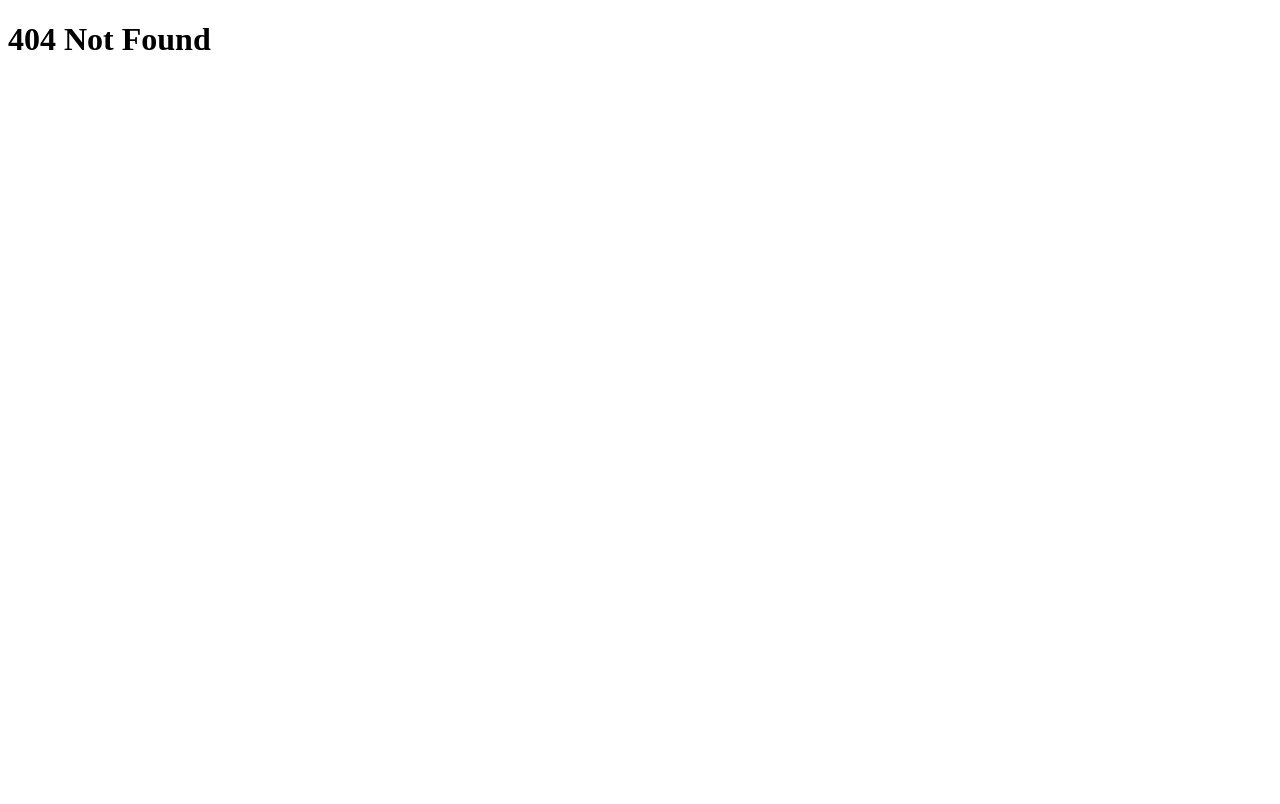
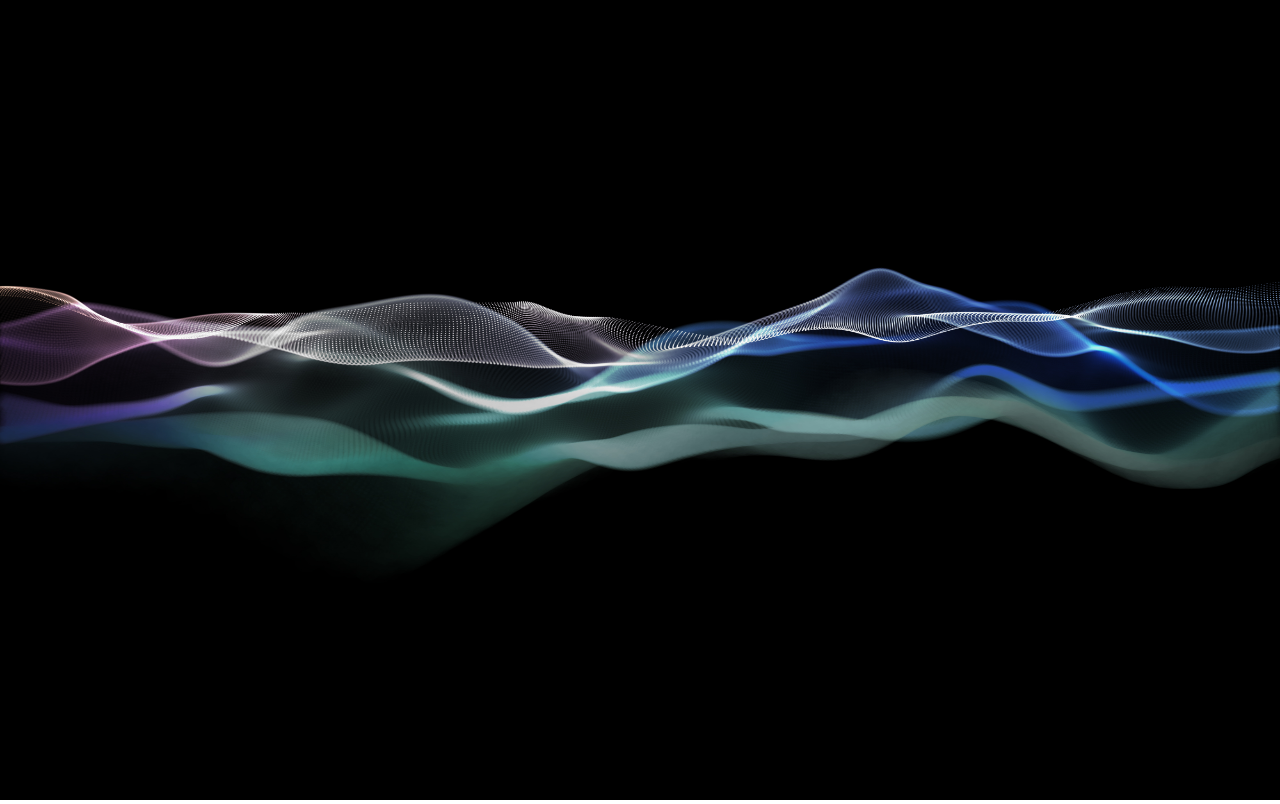
Before and after one commit to swy0123/VOSS, a React (Vite) app in the folder front-end/: page /selectsinglepractice in a window 1280 px wide. Before the commit this address had no page. Built offline with nearby package versions, Linux system fonts and the light colour scheme.

Commit message:
feat: SelectSinglePractice 페이지 생성

```diff
--- a/front-end/index.html
+++ b/front-end/index.html
@@ -6,7 +6,7 @@
     <meta name="viewport" content="width=device-width, initial-scale=1.0" />
     <title>Vite + React + TS</title>
   </head>
-  <body>
+  <body style="margin: 0;">
     <div id="root"></div>
     <script type="module" src="/src/main.tsx"></script>
   </body>
--- a/front-end/src/Root.tsx
+++ b/front-end/src/Root.tsx
@@ -14,7 +14,6 @@ function Root() {
   return (
     <Container>
     {/* <div> */}
-      <Header />
       <Outlet />
     {/* </div>  */}
     </Container>
--- a/front-end/src/Router.tsx
+++ b/front-end/src/Router.tsx
@@ -1,7 +1,7 @@
 import { createBrowserRouter, Routes, Route} from "react-router-dom";
 import Header from "./components/Header";
 import Home from "./pages/Home";
-import About from "./pages/About";
+import SelectSinglePractice from "./pages/SelectSinglePractice";
 import Root from "./Root";
 import ErrorComponent from "./components/ErrorComponent";
 import NotFound from "./pages/NotFound"
@@ -17,8 +17,8 @@ const router = createBrowserRouter([
                 errorElement: <ErrorComponent/>,
             },
             {
-                path:"about",
-                element: <About/>,
+                path:"selectsinglepractice",
+                element: <SelectSinglePractice/>,
                 errorElement: <ErrorComponent/>,
             },
         ],
--- a/front-end/src/pages/About.tsx
+++ /dev/null
@@ -1,5 +0,0 @@
-function About(){
-    return <h1>About</h1>
-}
-
-export default About;
--- /dev/null
+++ b/front-end/src/pages/SelectSinglePractice.tsx
@@ -0,0 +1,30 @@
+import styled from 'styled-components';
+
+const BackGroundImg = styled.img`
+  height: 100vh;
+  width: 100vw;
+`;
+const AllPractices = styled.div`
+  display: flex;
+  position: absolute;
+`;
+
+const Practice = styled.div`
+  background-color: white;
+  width: 100px;
+`;
+
+function SelectSinglePractice () {
+  return(
+    <div>
+      <BackGroundImg src="/src/assets/background.jpg" alt="" />
+      <AllPractices>
+        <Practice></Practice>
+        <Practice></Practice>
+        <Practice></Practice>
+      </AllPractices>
+    </div>
+  )
+}
+
+export default SelectSinglePractice
```
Also changed, not shown: front-end/src/assets/background.jpg (added).
